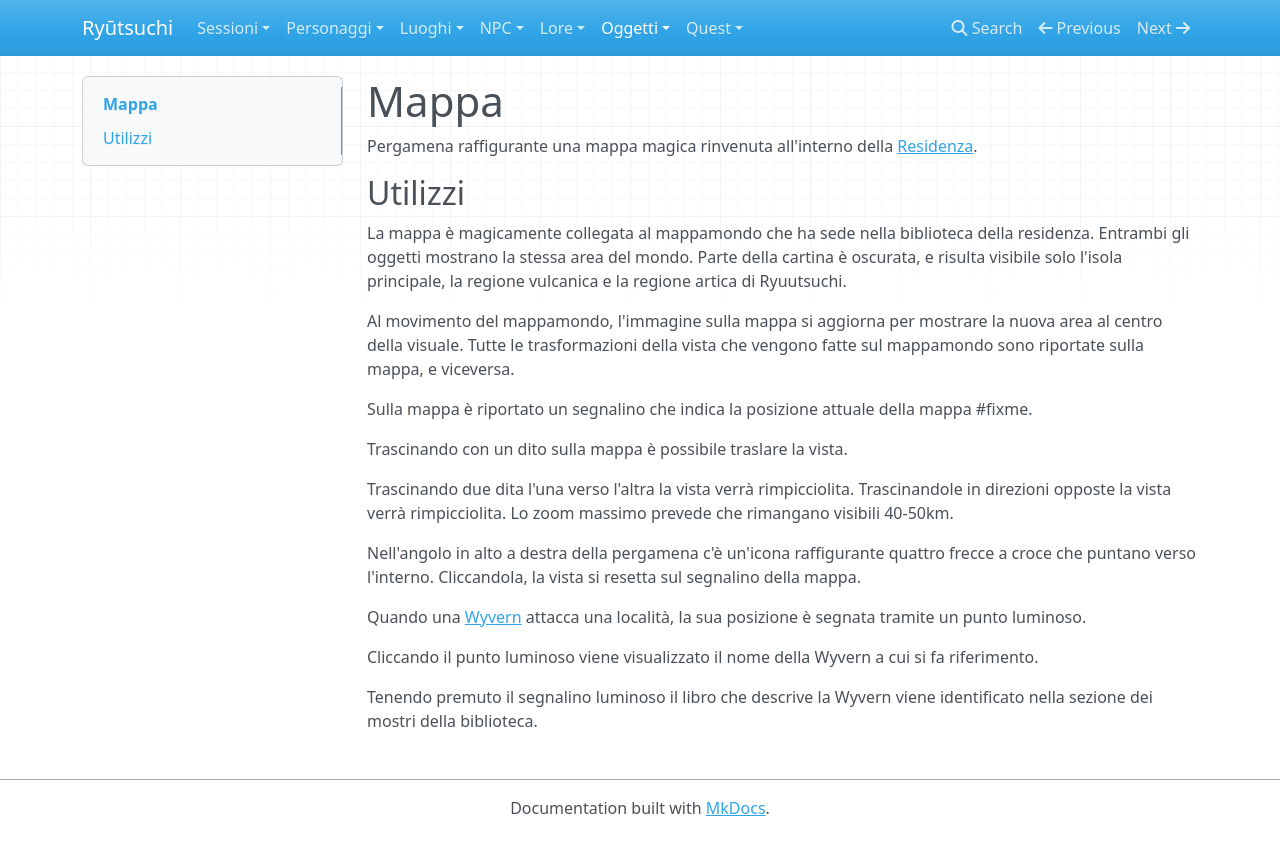
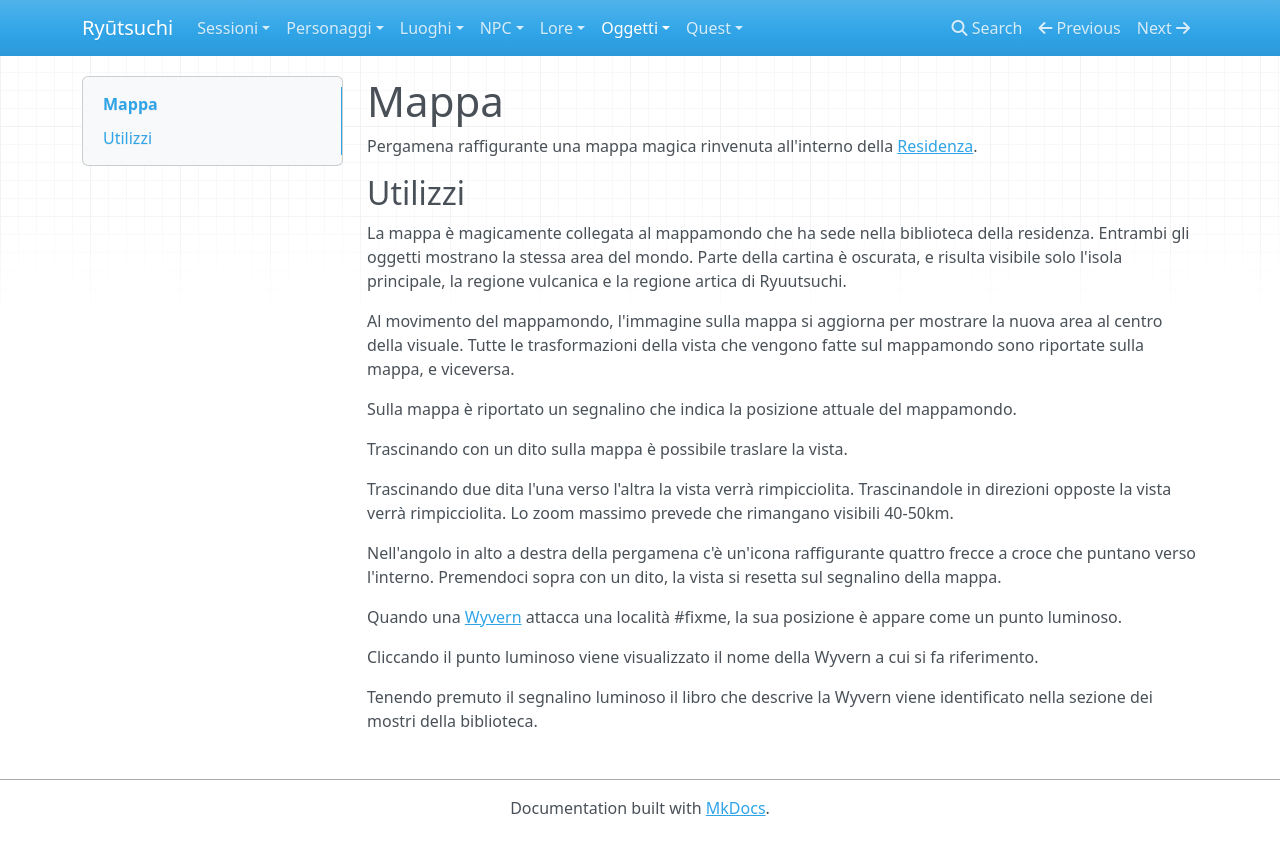
Before and after one commit to LeaX-XIV/ryuutsuchi-note, an MkDocs documentation site: the page built from Note/Mappa.md, in a window 1280 px wide. Shown: the top 855 px of the page. Built offline with MkDocs 1.6.1, drawn with Linux system fonts in a browser that asks for light colours; nearby versions of some CDN libraries.

Commit message:
Aggiunti appunti della sessione 6

```diff
--- a/Note/Mappa.md
+++ b/Note/Mappa.md
@@ -12,15 +12,15 @@ La mappa è magicamente collegata al mappamondo che ha sede nella biblioteca del
 
 Al movimento del mappamondo, l'immagine sulla mappa si aggiorna per mostrare la nuova area al centro della visuale. Tutte le trasformazioni della vista che vengono fatte sul mappamondo sono riportate sulla mappa, e viceversa.
 
-Sulla mappa è riportato un segnalino che indica la posizione attuale della mappa #fixme.
+Sulla mappa è riportato un segnalino che indica la posizione attuale del mappamondo.
 
 Trascinando con un dito sulla mappa è possibile traslare la vista.
 
 Trascinando due dita l'una verso l'altra la vista verrà rimpicciolita. Trascinandole in direzioni opposte la vista verrà rimpicciolita. Lo zoom massimo prevede che rimangano visibili 40-50km.
 
-Nell'angolo in alto a destra della pergamena c'è un'icona raffigurante quattro frecce a croce che puntano verso l'interno. Cliccandola, la vista si resetta sul segnalino della mappa.
+Nell'angolo in alto a destra della pergamena c'è un'icona raffigurante quattro frecce a croce che puntano verso l'interno. Premendoci sopra con un dito, la vista si resetta sul segnalino della mappa.
 
-Quando una [[Wyvern]] attacca una località, la sua posizione è segnata tramite un punto luminoso.
+Quando una [[Wyvern]] attacca una località #fixme, la sua posizione è appare come un punto luminoso.
 
 Cliccando il punto luminoso viene visualizzato il nome della Wyvern a cui si fa riferimento.
 
--- a/mkdocs.yml
+++ b/mkdocs.yml
@@ -6,6 +6,7 @@ nav:
     - Sessione 3: Sessioni/2025-09-20.md
     - Sessione 4: Sessioni/2025-10-11.md
     - Sessione 5: Sessioni/2025-10-25.md
+    - Sessione 6: Sessioni/2025-11-15.md
   - Personaggi:
     - Alessandro: Izumi.md
     - Giacomo: Mizuhara.md
```
Also changed, not shown: Note/Quest/Coboldi Balordi.md (+2 -0 lines), Note/Sessioni/2025-11-15.md (added, +6 -0 lines).
